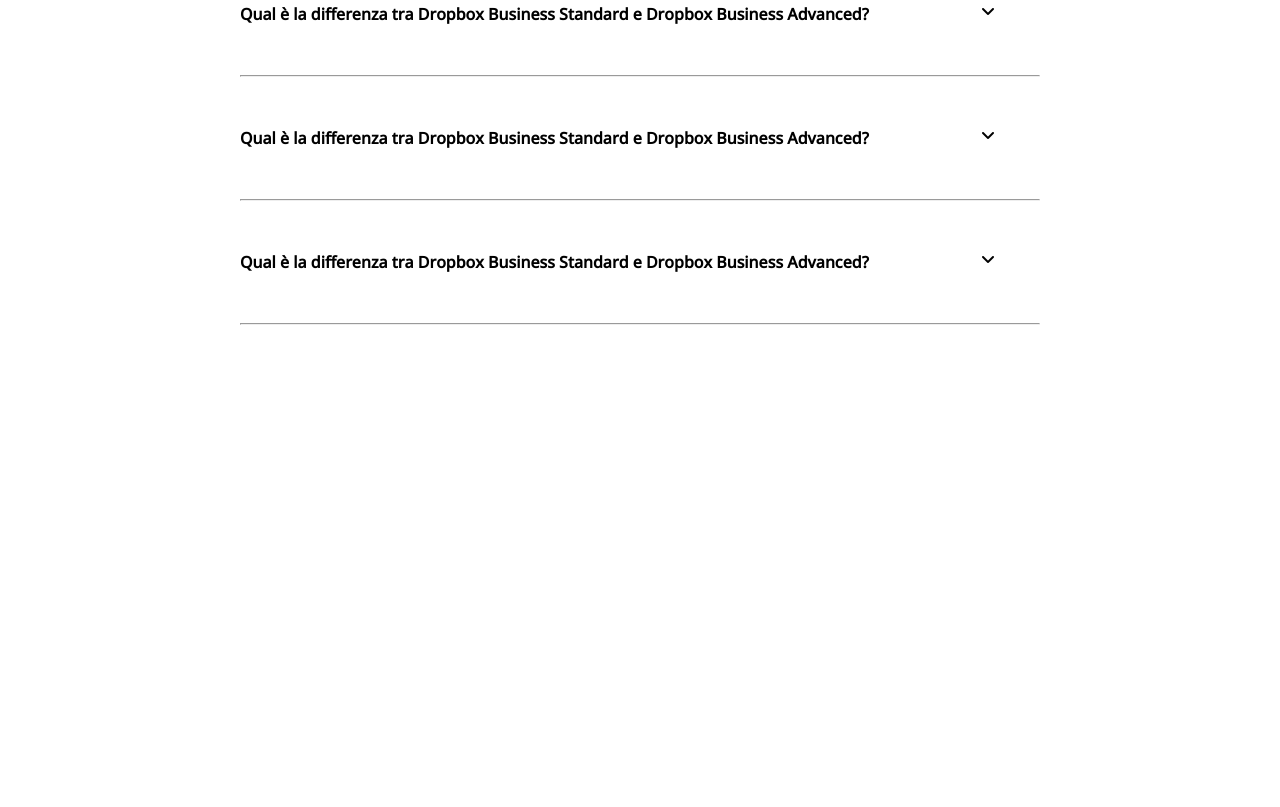
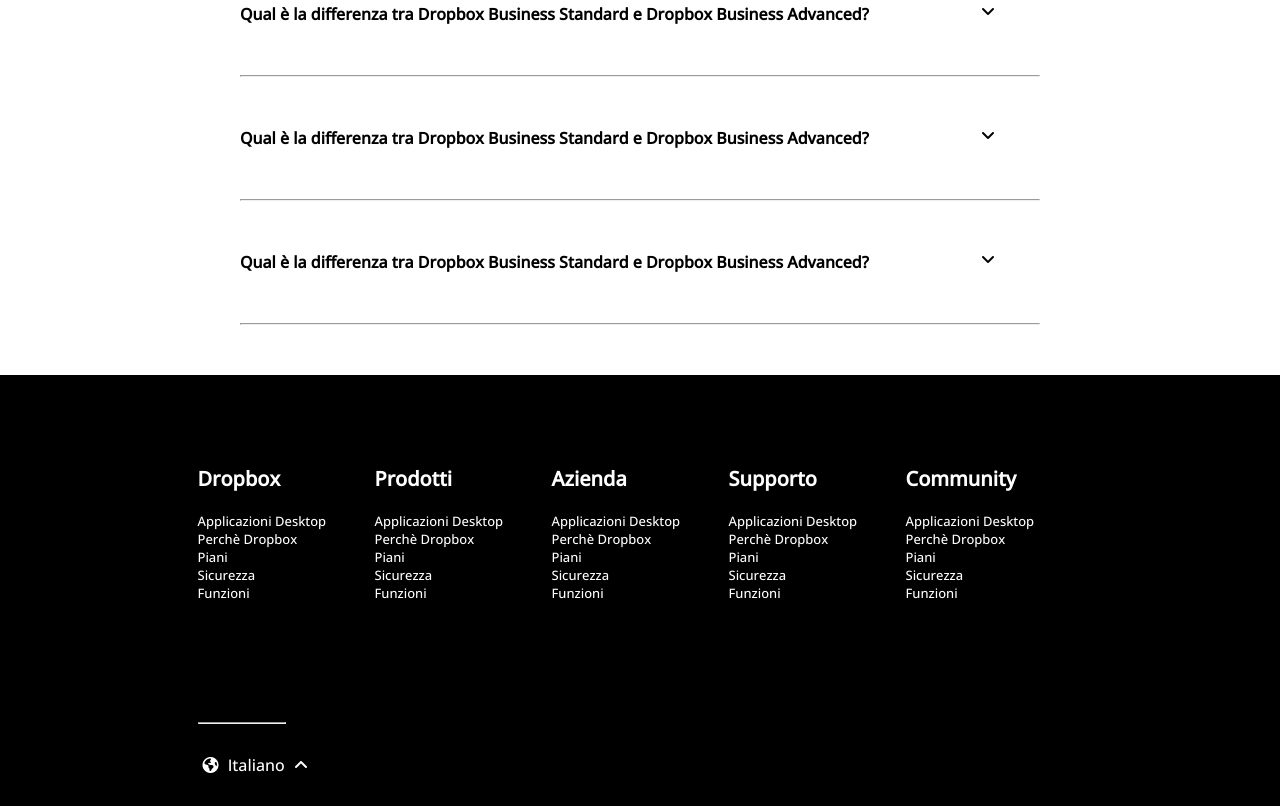
Before and after one commit to uomma/htmlcss-dropbox, a plain HTML site: page index.html in a window 1280 px wide. Shown: the part 5032-5839 px from the top of the page. Before the commit the page ends 5407 px from the top, so only its background shows below. Drawn offline with nearby package versions, Linux system fonts and the light colour scheme.

Commit message:
Footer end

```diff
--- a/css/style.css
+++ b/css/style.css
@@ -540,19 +540,46 @@ section li {
     margin: 50px 0px;
 }
 
+/* Q&A */
 
 
+/* footer */
+/* footer */
 
 
+footer {
+    background-color: black;
+    color: white;
+
+}
+
+.Ftop {
+    justify-content: center;
+    padding: 10px 50px 30px;
+    border-bottom: 1px solid white;
+    display: flex;
+}
 
 
+.col-jr {
+    width: 15%;
+}
 
+.sopra {
+    font-size: 20px;
+    font-weight: bold;
+    padding: 80px 0px 20px;
+}
 
+.sotto {
+    font-size: 13px;
+    padding-bottom: 120px;
+}
 
+.flop {
+    width: 50%;
+}
 
-
-
-
-
-
-/* Q&A */
+.language {
+    padding-top: 30px;
+}
--- a/index.html
+++ b/index.html
@@ -386,14 +386,92 @@
         <div class="mega">
             <div class="enter">Domande frequenti </div>
             <hr class="qa">
-        <div class="question">Qual è la differenza tra Dropbox Business Standard e Dropbox Business Advanced? <i class="fa-solid fa-angle-down"></i></div>
+            <div class="question">Qual è la differenza tra Dropbox Business Standard e Dropbox Business Advanced?
+                <i class="fa-solid fa-angle-down"></i>
+            </div>
             <hr class="qa">
-        <div class="question">Qual è la differenza tra Dropbox Business Standard e Dropbox Business Advanced? <i class="fa-solid fa-angle-down"></i></div>
+            <div class="question">Qual è la differenza tra Dropbox Business Standard e Dropbox Business Advanced?
+                <i class="fa-solid fa-angle-down"></i>
+            </div>
             <hr class="qa">
-        <div class="question">Qual è la differenza tra Dropbox Business Standard e Dropbox Business Advanced? <i class="fa-solid fa-angle-down"></i></div>
+            <div class="question">Qual è la differenza tra Dropbox Business Standard e Dropbox Business Advanced?
+                <i class="fa-solid fa-angle-down"></i>
+            </div>
             <hr class="qa">
         </div>
         <!--   / Q&A -->
+
+    </main>
+    <!-- main -->
+
+    <!-- footer -->
+    <footer>
+        <div class="Ftop">
+
+            <div class="col-jr">
+                <div class="sopra">Dropbox</div>
+                <div class="sotto">
+                    <div>Applicazioni Desktop</div>
+                    <div>Perchè Dropbox</div>
+                    <div>Piani</div>
+                    <div>Sicurezza</div>
+                    <div>Funzioni</div>
+                </div>
+                <div>
+                    <hr class="flop">
+                    <div class="language">
+                        <i class="fa-solid fa-earth-americas"></i>
+                        Italiano
+                        <i class="fa-solid fa-angle-up"></i>
+                    </div>
+                </div>
+            </div>
+            <div class="col-jr">
+                <div class="sopra">Prodotti</div>
+                <div class="sotto">
+                    <div>Applicazioni Desktop</div>
+                    <div>Perchè Dropbox</div>
+                    <div>Piani</div>
+                    <div>Sicurezza</div>
+                    <div>Funzioni</div>
+                </div>
+            </div>
+            <div class="col-jr">
+                <div class="sopra">Azienda</div>
+                <div class="sotto">
+                    <div>Applicazioni Desktop</div>
+                    <div>Perchè Dropbox</div>
+                    <div>Piani</div>
+                    <div>Sicurezza</div>
+                    <div>Funzioni</div>
+                </div>
+            </div>
+            <div class="col-jr">
+                <div class="sopra">Supporto</div>
+                <div class="sotto">
+                    <div>Applicazioni Desktop</div>
+                    <div>Perchè Dropbox</div>
+                    <div>Piani</div>
+                    <div>Sicurezza</div>
+                    <div>Funzioni</div>
+                </div>
+            </div>
+            <div class="col-jr">
+                <div class="sopra">Community</div>
+                <div class="sotto">
+                    <div>Applicazioni Desktop</div>
+                    <div>Perchè Dropbox</div>
+                    <div>Piani</div>
+                    <div>Sicurezza</div>
+                    <div>Funzioni</div>
+                </div>
+            </div>
+        </div>
+
+
+
+
+    </footer>
 
 
 
@@ -415,10 +493,16 @@
 
 
 
-    </main>
-    <!-- main -->
-    <!-- footer -->
-    <footer></footer>
+
+
+
+
+
+
+
+
+
+    </footer>
     <!-- footer -->
 
 </body>
```
Lines whose indentation alone changed are shown as unchanged.
